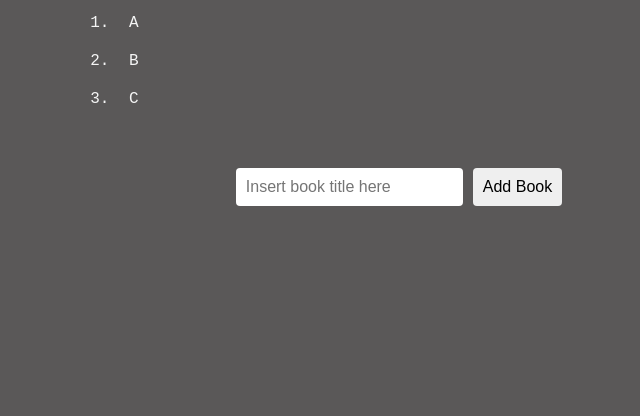
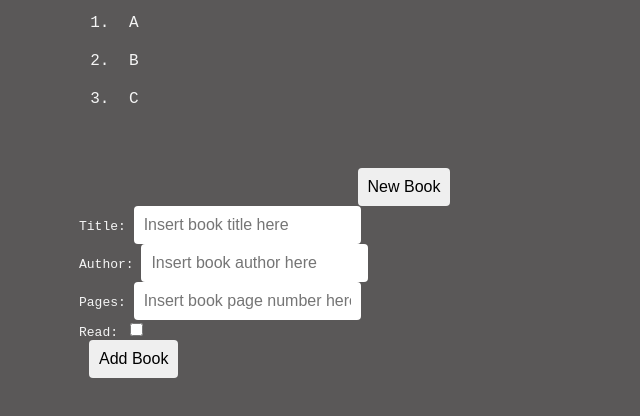
Before and after one commit to preto-phil/Library, a website: page index.html in a window 1280 px wide. Shown: the part 224-640 px from the top of the page, without its empty margins (241-881 px from the left). Drawn offline with Linux system fonts and the light colour scheme.

Commit message:
HTML form added

```diff
--- a/index.html
+++ b/index.html
@@ -9,6 +9,8 @@
 </head>
 <body>
 
+  <!--  Content Section -->
+
   <h1>Library</h1>
   <h2>Books: </h2>
   <div>
@@ -18,11 +20,43 @@
       <li>C</li>
     </ol>
   </div>
-  <div class="add">
-    <input type="text" name="book" id="new-book" placeholder="Insert book title here">
-    <span>
-      <button>Add Book</button>
-    </span>
+
+  <!-- Dropdown Button -->
+
+  <div class="drop-btn">
+      <button>New Book</button>
+  </div>
+
+  <!-- Form Section  -->
+
+  <div class="form-section">
+    <form>
+
+        <div>
+          <label for="title">Title:</label>
+          <input type="text" name="title" id="title" placeholder="Insert book title here">
+        </div>
+
+        <div>
+          <label for="author">Author:</label>
+          <input type="text" name="author" id="author" placeholder="Insert book author here">
+        </div>
+
+        <div>
+          <label for="pages">Pages:</label>
+          <input type="tel" name="pages" id="pages" placeholder="Insert book page number here">
+        </div>
+
+        <div>
+          <label for="read-box">Read:</label>
+          <input type="checkbox" name="read-box" id="read-box">
+        </div>
+
+        <div>
+          <button>Add Book</button>
+        </div>
+
+    </form>
   </div>
 
   <script src="./js.js"></script>
--- a/js.js
+++ b/js.js
@@ -2,10 +2,11 @@ let myLibrary = ['a', 'b', 'c'];
 
 function Book() {
   // the constructor...
+
 }
 
 function addBookToLibrary() {
-  // do stuff here
+  // push info to array
 }
 
 // function that loops
--- a/style.css
+++ b/style.css
@@ -28,7 +28,7 @@ li {
   font-size: 1rem;
 }
 
-.add {
+.drop-btn {
   margin-top: 50px;
   display: flex;
   justify-content: center;
@@ -54,7 +54,7 @@ button {
   border-radius: 4px;
 }
 
-input:hover,
+/* input:hover,
 button:hover {
   background-color: rgb(216, 216, 216);
 }
@@ -64,3 +64,4 @@ button:active {
   font-size: 1.1rem;
   background-color: #fff;
 }
+ */
```
